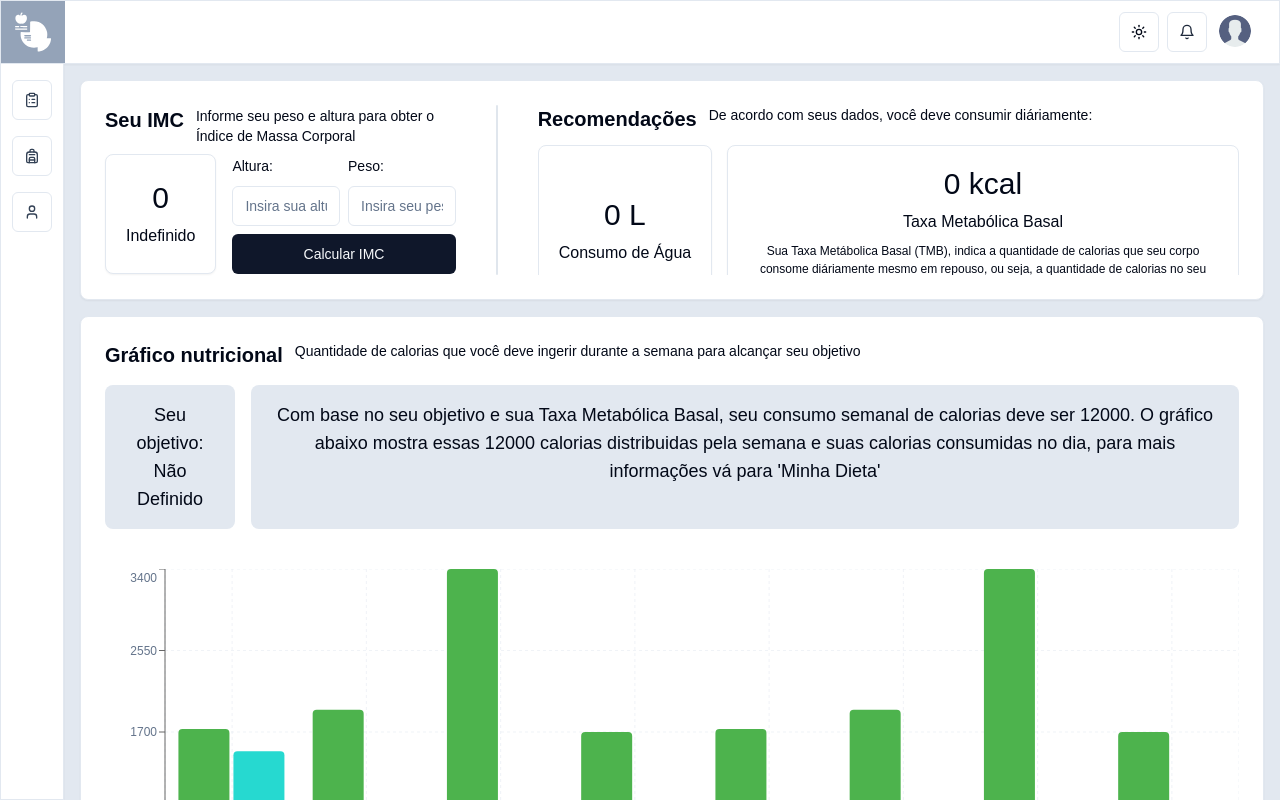
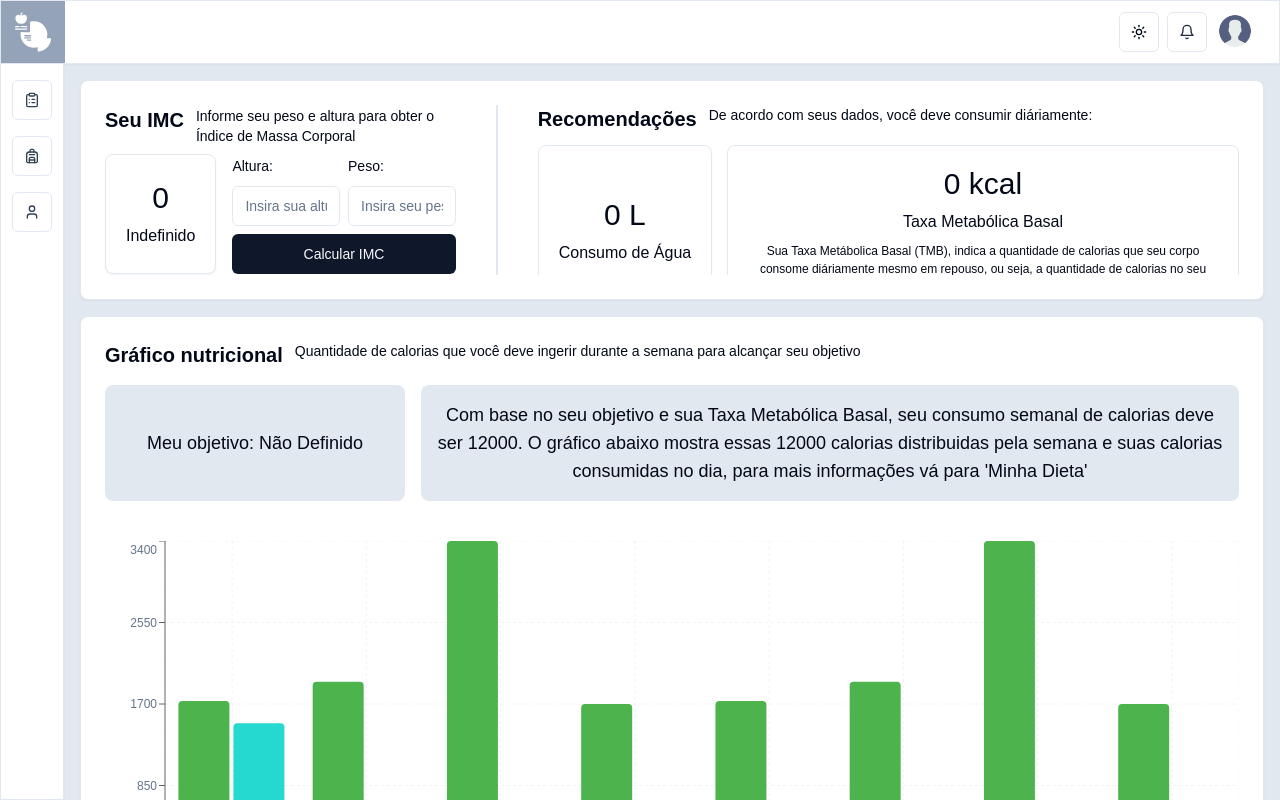
Before and after one commit to Paulo-Mikhael/nutri-plus-dashboard, a Next.js app: page / in a window 1280 px wide. Built offline with nearby package versions, Linux system fonts and the light colour scheme.

Commit message:
Card do gráfico

```diff
--- a/components/ChartCard/SelectObjectiveCard/index.tsx
+++ b/components/ChartCard/ChartCardHeader/index.tsx
@@ -14,7 +14,7 @@ const formSchema = z.object({
 });
 type UserObjectivesSchema = z.infer<typeof formSchema>;
 
-export function SelectiveObjectiveCard() {
+export function ChartCardHeader() {
   const setUserObjective = useSetUserObjective();
   const userObjective = useUserObjective();
   const form = useForm<UserObjectivesSchema>({
@@ -37,8 +37,8 @@ export function SelectiveObjectiveCard() {
       <span className="flex gap-4 text-xl">
         <TextCard
           headingElement="h4"
-          text={`Seu objetivo: ${userObjective ? userObjective : "Não Definido"}`}
-          minHeight={400}
+          text={`Meu objetivo: ${userObjective ? userObjective : "Não Definido"}`}
+          minWidth="min-w-[300px]"
         />
         <TextCard
           headingElement="h5"
--- a/components/ChartCard/index.tsx
+++ b/components/ChartCard/index.tsx
@@ -1,10 +1,10 @@
 import { CaloriesChart } from "./CaloriesChart";
-import { SelectiveObjectiveCard } from "./SelectObjectiveCard";
+import { ChartCardHeader } from "./ChartCardHeader";
 
 export function ChartCard() {
   return (
     <div className="h-full flex flex-col gap-10">
-      <SelectiveObjectiveCard />
+      <ChartCardHeader />
       <CaloriesChart />
     </div>
   );
--- a/components/ImcCard/ImcForm/index.tsx
+++ b/components/ImcCard/ImcForm/index.tsx
@@ -8,8 +8,6 @@ import { formatHeight } from "@/utils/formatHeight";
 import { formatWeight } from "@/utils/formatWeight";
 import { useSetUserWeight } from "@/hooks/use-set-user-weight";
 import { useSetUserHeight } from "@/hooks/use-set-user-height";
-import { useUserHeight } from "@/hooks/use-user-height";
-import { useUserWeight } from "@/hooks/use-user-weight";
 import { Button } from "@/components/ui/button";
 import { SquareInfoCard } from "@/components/SquareInfoCard";
 import { InputForm } from "@/components/InputForm";
--- a/components/SelectForm/index.tsx
+++ b/components/SelectForm/index.tsx
@@ -50,7 +50,7 @@ export function SelectForm<T extends FieldValues>({
             <Select
               onValueChange={(value) => {
                 field.onChange(value);
-                submitOnChange && submitButtonRef.current?.click();
+                submitButtonRef.current?.click();
               }}
               defaultValue={field.value ? field.value : undefined}
             >
@@ -73,7 +73,7 @@ export function SelectForm<T extends FieldValues>({
           </FormItem>
         )}
       />
-      <button ref={submitButtonRef} type="submit" hidden />
+      {submitOnChange && <button ref={submitButtonRef} type="submit" hidden />}
     </Form>
   );
 }
--- a/components/TextCard/index.tsx
+++ b/components/TextCard/index.tsx
@@ -3,13 +3,13 @@ import type React from "react";
 interface TextCardProps {
   headingElement: React.ElementType;
   text: string;
-  minHeight?: number;
+  minWidth?: string;
 }
 
-export function TextCard({ headingElement: HeadingElement, text, minHeight }: TextCardProps) {
+export function TextCard({ headingElement: HeadingElement, text, minWidth }: TextCardProps) {
   return (
     <HeadingElement
-      className={`${minHeight ? `min-h-[${minHeight}px]` : ""}flex-grow p-4 text-center text-lg bg-slate-200 dark:text-slate-100 dark:bg-slate-900 rounded-lg`}
+      className={`${minWidth} flex flex-grow items-center justify-center p-4 text-center text-lg bg-slate-200 dark:text-slate-100 dark:bg-slate-900 rounded-lg`}
     >
       {text}
     </HeadingElement>
```
